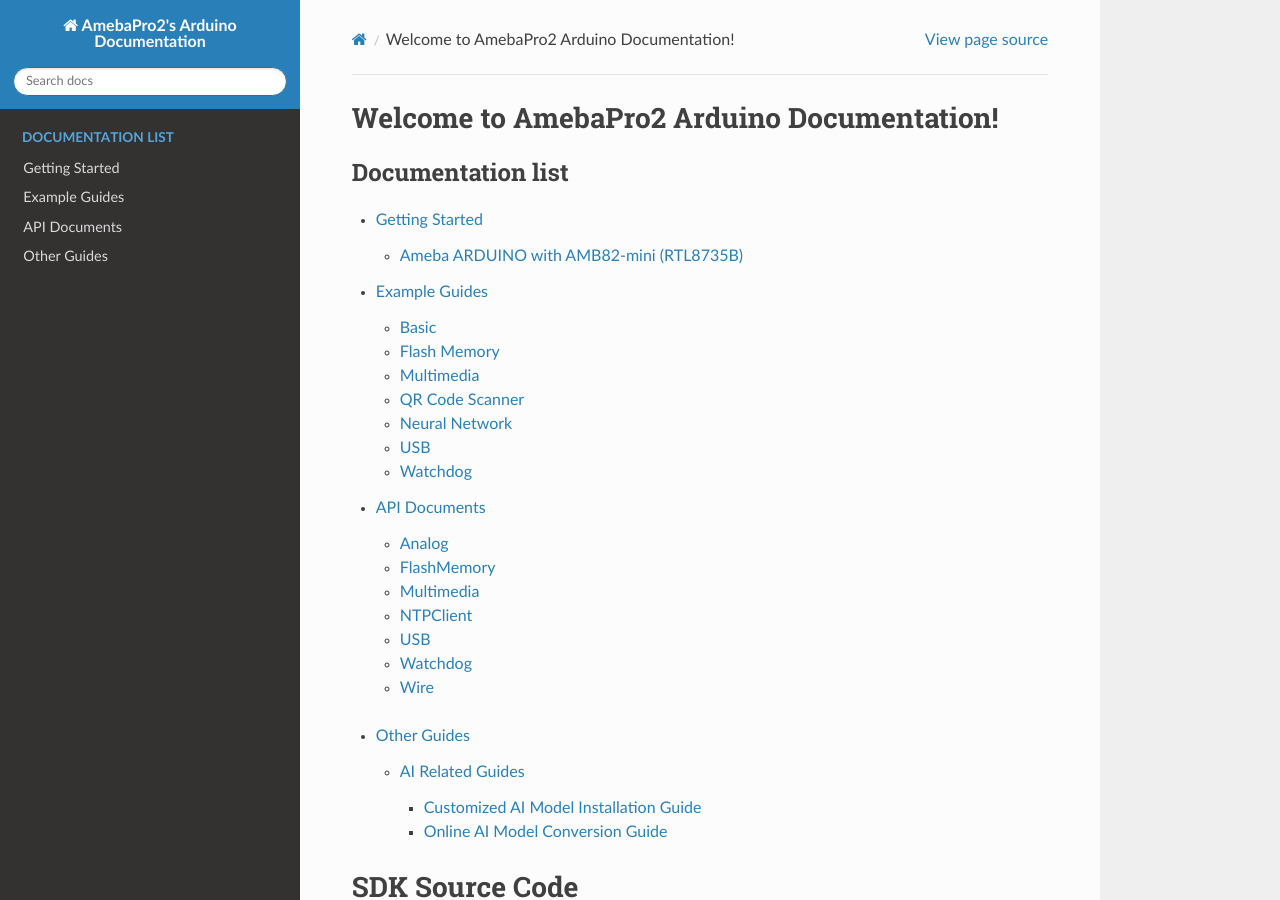
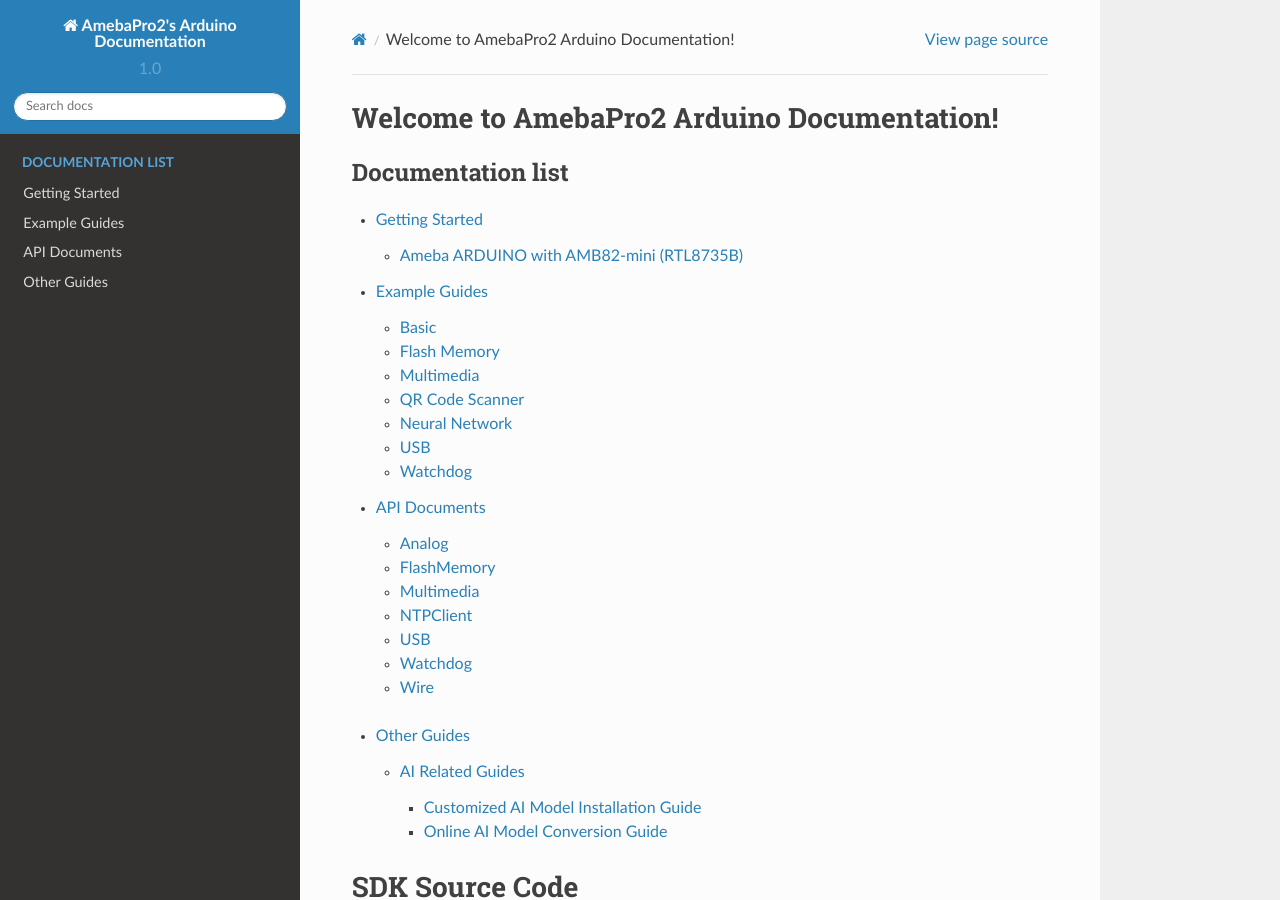
Before and after one commit to pammyleong/rtd_test_pro2_doc, a Sphinx documentation site: the page built from source/index.rst, in a window 1280 px wide and 900 px high. Built offline with Sphinx 7.4.7 and the Read the Docs theme 2.0.0, drawn with Linux system fonts in a browser that asks for light colours.

Commit message:
update confy.py

```diff
--- a/source/conf.py
+++ b/source/conf.py
@@ -10,6 +10,7 @@ project = 'AmebaPro2\'s Arduino Documentation'
 copyright = '2024 Realtek Semiconductor Corp. All rights reserved'
 author = 'REALTEK SG'
 release = 'v1.0'
+version = '1.0'
 
 # -- General configuration ---------------------------------------------------
 # https://www.sphinx-doc.org/en/master/usage/configuration.html#general-configuration
@@ -23,6 +24,8 @@ extensions = [
 templates_path = ['_templates']
 exclude_patterns = []
 
+
+
 # -- Options for HTML output -------------------------------------------------
 # https://www.sphinx-doc.org/en/master/usage/configuration.html#options-for-html-output
 
@@ -31,22 +34,3 @@ html_logo = '_static/Realtek_logo.png'
 html_theme = 'sphinx_rtd_theme'
 html_static_path = ['_static']
 numfig = True
-
-# # -- Options for HTML output -------------------------------------------------
-# # https://www.sphinx-doc.org/en/master/usage/configuration.html#options-for-html-output
-
-# html_context = {
-#     "display_github": True,
-#     "github_user": "Ameba-AIoT",
-#     "github_repo": "ameba-arduino-pro2-doc",
-#     "github_version": "main",
-#     "conf_py_path": "/source/",
-# }
-
-# html_logo = '_static/Realtek_logo.png'
-# html_theme = 'sphinx_rtd_theme'
-# html_static_path = ['_static']
-# html_css_files = [
-#     'custom.css',
-# ]
-# numfig = True
```
